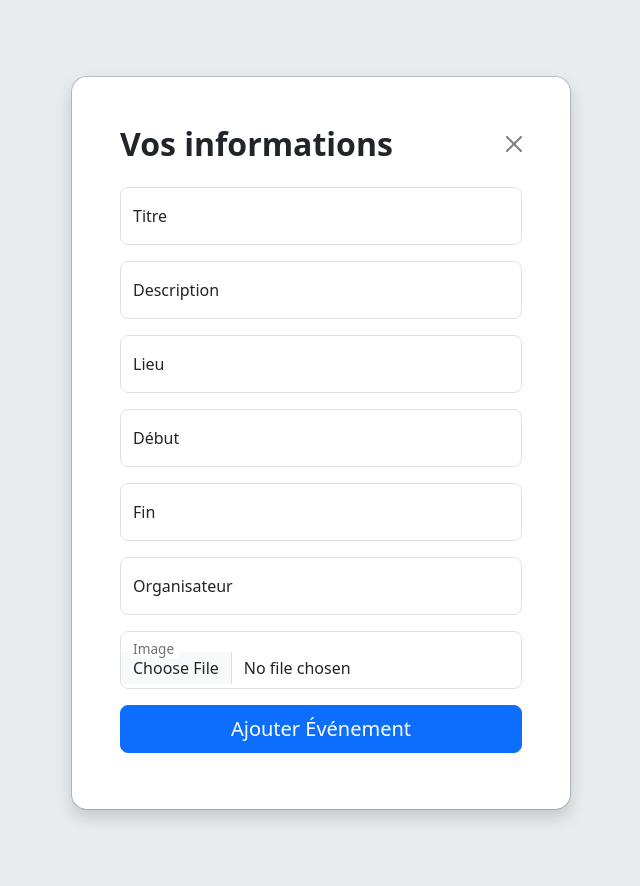
After one commit to misskadidia149/event_management, a PHP site: page /actions/add_event.php in a window 1280 px wide. The commit adds this page. Shown: the whole page, without its empty margins (319-959 px from the left). Run offline with PHP 8.4, Linux system fonts and the light colour scheme.

```diff
--- /dev/null
+++ b/pages/actions/add_event.php
@@ -0,0 +1,127 @@
+<?php
+require_once "../../config/db.php";
+session_start();
+
+if (isset($_POST['submit'])) {
+    $titre = trim($_POST['titre']);
+    $description = trim($_POST['description']);
+    $debut = $_POST['date_debut'];
+    $fin = $_POST['date_fin'];
+    $lieu = trim($_POST['lieu']);
+    $organisateur = trim($_POST['organisateur']);
+
+    if (isset($_FILES['image']) && $_FILES['image']['error'] == 0) {
+        $image_name = $_FILES['image']['name'];
+        $image_tmp = $_FILES['image']['tmp_name'];
+        $image_ext = strtolower(pathinfo($image_name, PATHINFO_EXTENSION));
+
+        // Vérifier si l'extension est une image autorisée
+        $allowed_ext = ['jpg', 'jpeg', 'png', 'gif'];
+        if (!in_array($image_ext, $allowed_ext)) {
+            echo "Format d'image non autorisé !";
+            exit();
+        }
+
+        $new_image_name = uniqid("event_", true) . "." . $image_ext;
+        $upload_dir = "../../uploads/"; // Assure-toi que ce dossier existe !
+        $upload_path = $upload_dir . $new_image_name;
+
+        if (move_uploaded_file($image_tmp, $upload_path)) {
+            $sql = "INSERT INTO events (titre, description, date_debut, date_fin, lieu, image, organisateur_id) VALUES (?, ?, ?, ?, ?, ?, ?)";
+            $stmt = $pdo->prepare($sql);
+
+            if ($stmt->execute([$titre, $description, $debut, $fin, $lieu, $new_image_name, $organisateur])) {
+                header("Location: ../admin_dashboard.php");
+                exit();
+            } else {
+                echo "Erreur lors de l'ajout.";
+            }
+        } else {
+            echo "Erreur lors du téléchargement de l'image.";
+        }
+    } else {
+        echo "Veuillez ajouter une image.";
+    }
+}
+?>
+
+<!DOCTYPE html>
+<html lang="en">
+<head>
+    <meta charset="UTF-8">
+    <meta name="viewport" content="width=device-width, initial-scale=1.0">
+    <title>Document</title>
+    <link rel="stylesheet" href="">
+    <link href="https://cdn.jsdelivr.net/npm/bootstrap@5.3.3/dist/css/bootstrap.min.css" rel="stylesheet" integrity="sha384-QWTKZyjpPEjISv5WaRU9OFeRpok6YctnYmDr5pNlyT2bRjXh0JMhjY6hW+ALEwIH" crossorigin="anonymous">
+    <style>
+body {
+    background-image: linear-gradient(rgba(0, 0, 255, 0.5), rgba(255, 255, 0, 0.5)),
+                      url("../../assets/img/nezuko.jpg");
+    background-size: cover;  /* Pour couvrir toute la page */
+    background-position: center;  /* Centre l'image */
+    background-repeat: no-repeat;  /* Évite la répétition */
+    height: 100vh;  /* Assure que le fond couvre toute la hauteur de l'écran */
+    margin: 0; /* Supprime les marges par défaut */
+    padding: 0;
+}
+    </style>
+</head>
+<body>
+    <div class="body">
+<form action="add_event.php" method="POST" enctype="multipart/form-data">
+
+    <div class="modal modal-sheet position-static d-block bg-body-secondary p-4 py-md-5" tabindex="-1" role="dialog"
+            id="modalSignin">
+            <div class="modal-dialog" role="document">
+                <div class="modal-content rounded-4 shadow">
+                    <div class="modal-header p-5 pb-4 border-bottom-0">
+                        <h1 class="fw-bold mb-0 fs-2">Vos informations</h1>
+                        <button type="button" class="btn-close" data-bs-dismiss="modal" aria-label="Close"></button>
+                    </div>
+                    <div class="modal-body p-5 pt-0">
+                        <form class="" action="traitement.php" method="POST">
+                        <div class="form-floating mb-3">
+                                <input type="text" name="titre" class="form-control rounded-3" id="floatingInput"
+                                    placeholder="name@example.com">
+                                <label for="nom" name="titre">Titre</label>
+                            </div>
+                            <div class="form-floating mb-3">
+                                <input type="text" name="description" class="form-control rounded-3" id="floatingInput"
+                                    placeholder="name@example.com" required>
+                                <label for="nom" name="description">Description</label>
+                            </div>
+                            <div class="form-floating mb-3">
+                                <input type="text" name="lieu" class="form-control rounded-3" id="floatingInput"
+                                    placeholder="name@example.com" required>
+                                <label for="prenom" name="lieu">Lieu</label>
+                            </div>
+                            <div class="form-floating mb-3">
+                                <input type="text" name="date_debut" class="form-control rounded-3" id="floatingInput"
+                                    placeholder="name@example.com">
+                                <label for="date_debut" name="date_debut">Début</label>
+                            </div>
+                            <div class="form-floating mb-3">
+                                <input type="text" name="date_fin" class="form-control rounded-3" id="floatingInput"
+                                    placeholder="name@example.com">
+                                <label for="age" name="date_fin">Fin</label>
+                            </div>
+                            <div class="form-floating mb-3">
+                                <input type="text" name="organisateur" class="form-control rounded-3" id="floatingInput"
+                                    placeholder="name@example.com">
+                                <label for="age" name="organisateur">Organisateur</label>
+                            </div>
+                            <div class="form-floating mb-3">
+                                <input type="file" name="image" class="form-control rounded-3" id="floatingInput"
+                                    placeholder="name@example.com">
+                                <label for="age" name="image">Image</label>
+                            </div>
+                            <button class="w-100 mb-2 btn btn-lg rounded-3 btn-primary" type="submit" name="submit">Ajouter Événement</button>
+                        </form>
+                    </div>
+                </div>
+            </div>
+        </div>
+</form>
+</div>
+</body>
+</html>
--- a/pages/register.php
+++ b/pages/register.php
@@ -25,7 +25,7 @@ if (isset($_POST['register'])) {
 
         if ($checkUser->rowCount() > 0) {
 
-            echo "<div class='alert alert-danger text-center>Cet emailest déjà utilisé!</div>";
+            echo "<div class='alert alert-danger text-center>Cet email est déjà utilisé!</div>";
         } else {
 
             //hasher le password
```
Also changed, not shown: pages/admin_dashboard.php (+39 -18 lines), pages/inscription.php (+14 -1 lines), pages/login.php (+12 -2 lines), pages/registerControl.php (deleted, +0 -12 lines), pages/user_dashboard.php (+80 -10 lines), includes/sidebar.php (added), pages/actions/delete_event.php (added), pages/actions/edit_event.php (added), pages/uploadsevent_67bdcab1e62074.60734765.jpeg (added), pages/uploadsevent_67bdcae04a76b1.96725125.jpeg (added), uploads/event_67be18747679f6.00784169.jpg (added), uploads/event_67be18fbc6cc14.19895027.jpg (added), uploads/event_67be191f17f0e7.92078711.jpg (added), uploads/event_67be19a771f9f1.78958808.jpg (added).
